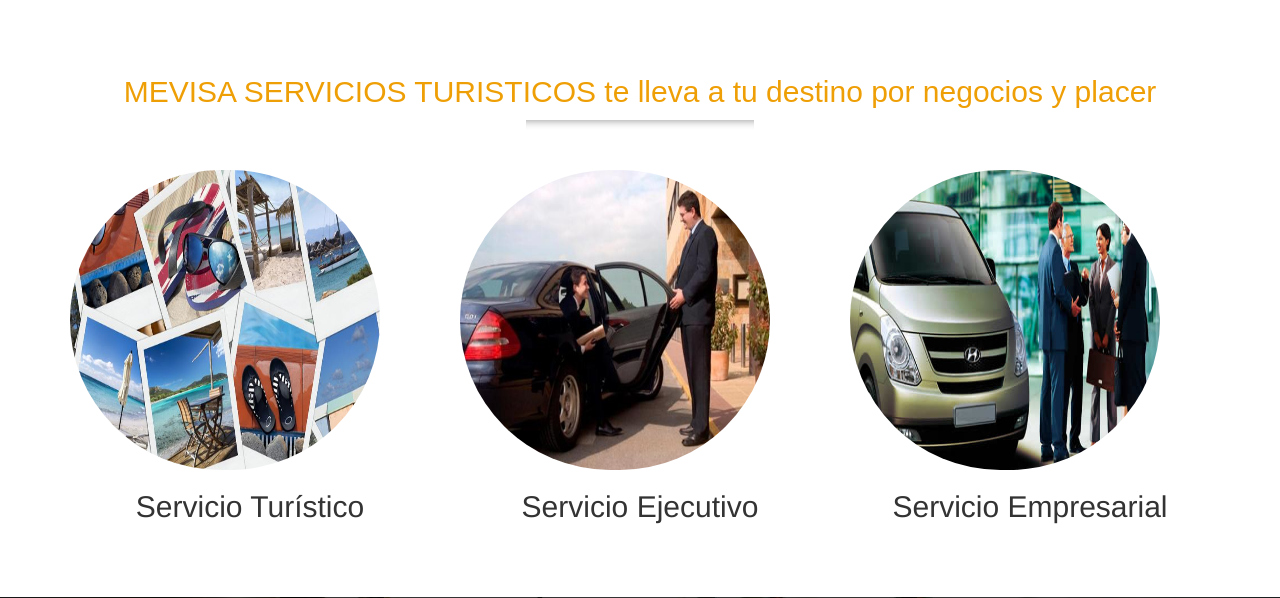
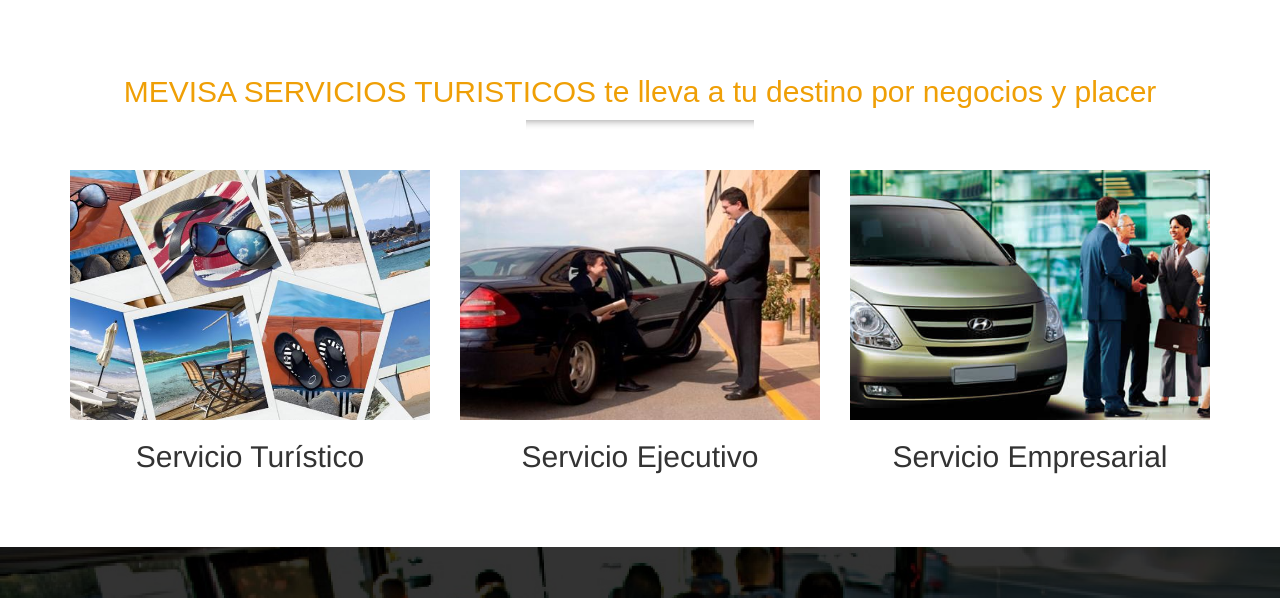
Before and after one commit to esteban1234/mevisa, a PHP site: page / in a window 1280 px wide. Shown: the part 587-1185 px from the top of the page. Run offline with PHP 8.4, Linux system fonts and the light colour scheme; some libraries are stand-ins or nearby versions.

Commit message:
imagenes cuadradas en vez de redondas

```diff
--- a/css/estilos.css
+++ b/css/estilos.css
@@ -147,11 +147,35 @@
   box-shadow: 0 10px 10px -10px #8c8b8b inset;
   margin-top: 1%;
 }
+.img-circle0{
+  width:100%;
+  height:250px;
+  position: relative;
+  background: url('../img/turisticos.jpg') center;
+    background-size: cover;
+    background-repeat: no-repeat;
+    /*background-attachment: fixed;*/
+    overflow: hidden;
+}
 .img-circle1{
-  width:310px;
-    height:300px;
-    border-radius:150px;
-    /*background: url('../img/banner.jpg') center;*/
+  width:100%;
+    height:250px;
+    /*border-radius:150px;*/
+    background: url('../img/ejecutivo.jpg') center;
+     background-size: cover;
+    background-repeat: no-repeat;
+    /*background-attachment: fixed;*/
+    overflow: hidden;
+}
+.img-circle2{
+   width:100%;
+  height:250px;
+  position: relative;
+  background: url('../img/empresarial3.jpg') center;
+    background-size: cover;
+    background-repeat: no-repeat;
+    /*background-attachment: fixed;*/
+    overflow: hidden;
 }
 .banner2{
    position: relative;
--- a/index.php
+++ b/index.php
@@ -37,15 +37,21 @@
         <br><br>
         <div class="row">
           <div class="col-md-4">
-            <img src="img/turisticos.jpg" class="img-circle1 ">
+            <div class="img-circle0">
+
+            </div>
             <h2 class="text-center">Servicio Turístico</h2>
           </div>
           <div class="col-md-4">
-           <img src="img/ejecutivo.jpg" class="img-circle1 ">
+            <div class="img-circle1">
+
+            </div>
             <h2 class="text-center">Servicio Ejecutivo</h2>
           </div>
           <div class="col-md-4">
-           <img src="img/empresarial3.jpg" class="img-circle1 ">
+           <div class="img-circle2">
+
+            </div>
             <h2 class="text-center">Servicio Empresarial</h2>
           </div>
         </div>
```
